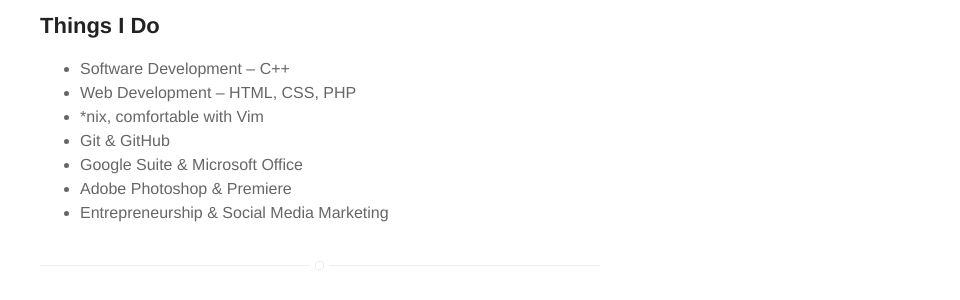
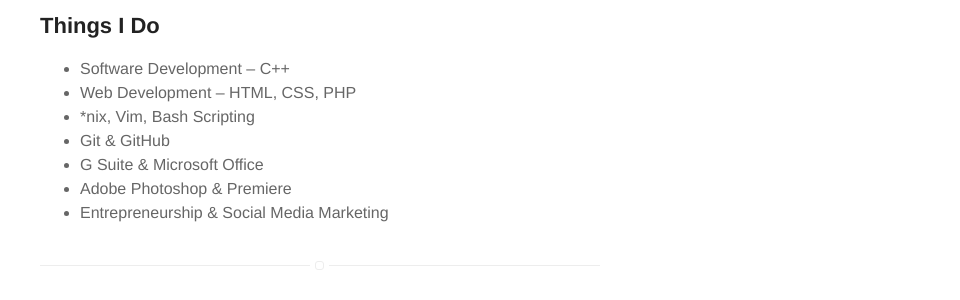
Before and after one commit to austinberke/austinberke.github.io, a Jekyll site: the page built from about.md, in a window 1280 px wide. Shown: the part 731-1031 px from the top of the page, without its empty margins (320-1280 px from the left). Built offline with Jekyll 4.4.1, drawn with Linux system fonts in a browser that asks for light colours.

Commit message:
Updated skill list

```diff
--- a/about.md
+++ b/about.md
@@ -10,9 +10,9 @@
 <ul class="skill-list">
 	<li>Software Development – C++</li>
 	<li>Web Development – HTML, CSS, PHP</li>
-	<li>*nix, comfortable with Vim</li>
+	<li>*nix, Vim, Bash Scripting</li>
 	<li>Git & GitHub</li>
-    <li>Google Suite & Microsoft Office</li>
+    <li>G Suite & Microsoft Office</li>
 	<li>Adobe Photoshop & Premiere</li>
 	<li>Entrepreneurship & Social Media Marketing</li>
 
```
